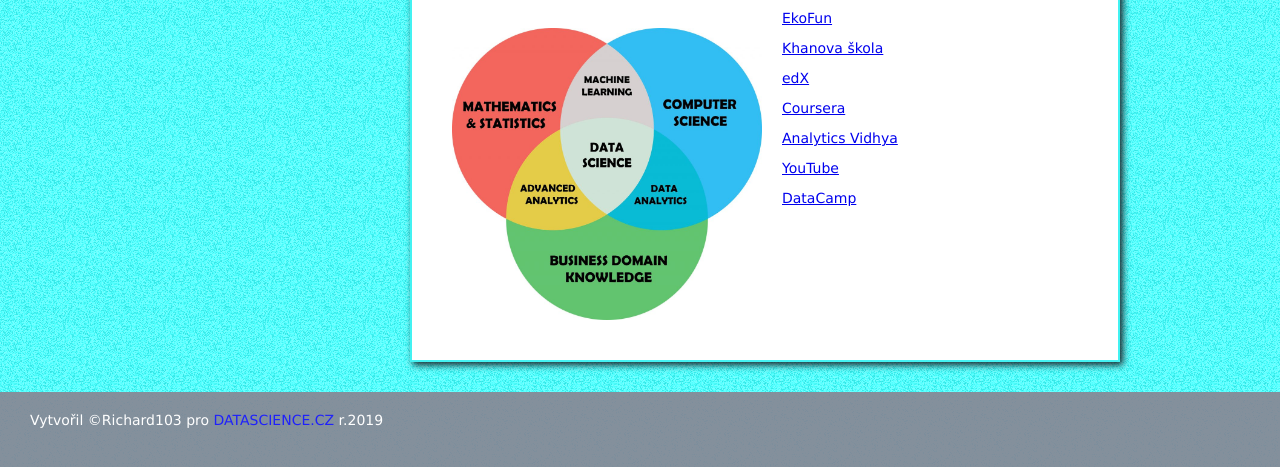
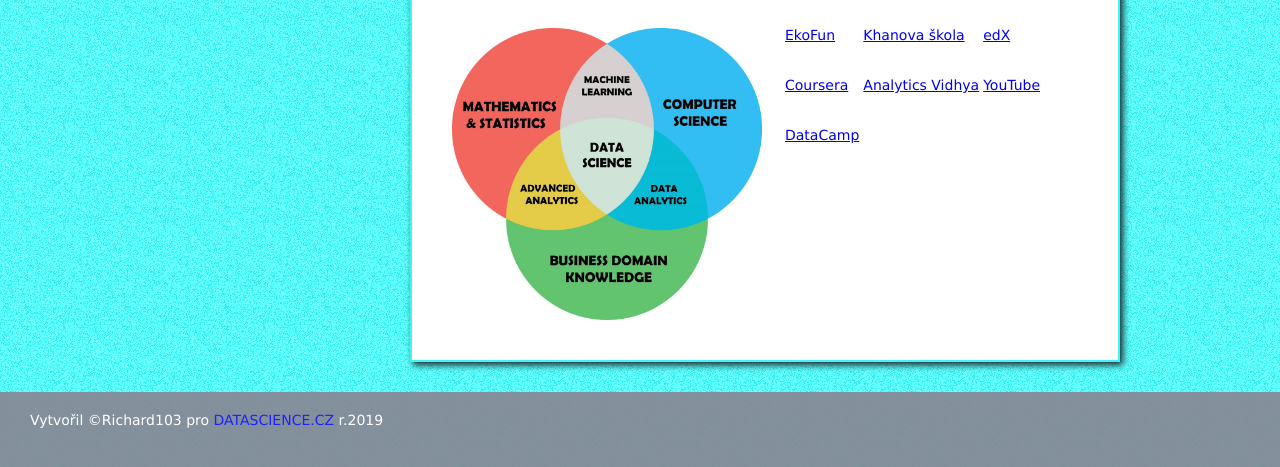
Before and after one commit to Richard103/weby-datascience, a plain HTML site: page vzdelavani.html in a window 1280 px wide. Shown: the part 161-628 px from the top of the page. Drawn offline with Linux system fonts and the light colour scheme.

Commit message:
commit 2: page Vzdelavani

```diff
--- a/style.css
+++ b/style.css
@@ -130,3 +130,8 @@ footer a{
     margin: 0px auto;
     width: 960px;
 }
+
+#skills td {
+    width: 33%;
+    padding: 20px;
+}
--- a/vzdelavani.html
+++ b/vzdelavani.html
@@ -38,14 +38,24 @@
                     </p>
                     <p></p>
                     <h2></h2>
-                    <p><a href="#">EkoFun</a></p>
-                    <p><a href="#">Khanova škola</a></p>
-                    <p><a href="#">edX</a></p>
-                    <p><a href="#">Coursera</a></p>
-                    <p><a href="#">Analytics Vidhya</a></p>
-                    <p><a href="#">YouTube</a></p>
-                    <p><a href="#">DataCamp</a></p>
 
+                    <table id="tutorials">
+                        <tr class="centred">
+                            <td><p><a href="#">EkoFun</a></p></td>
+                            <td><p><a href="#">Khanova škola</a></p></td>
+                            <td><p><a href="#">edX</a></p></td>
+                        </tr>
+                        <tr></tr>
+                        <tr class="centred">
+                            <td><p><a href="#">Coursera</a></p></td>
+                            <td><p><a href="#">Analytics Vidhya</a></p></td>
+                            <td><p><a href="#">YouTube</a></p></td>
+                        </tr>
+                        <tr></tr>
+                        <tr class="centred">
+                            <td><p><a href="#">DataCamp</a></p></td>
+                        </tr>
+                    </table>
 
                 </section>
                 <div class="cistic"></div>
```
